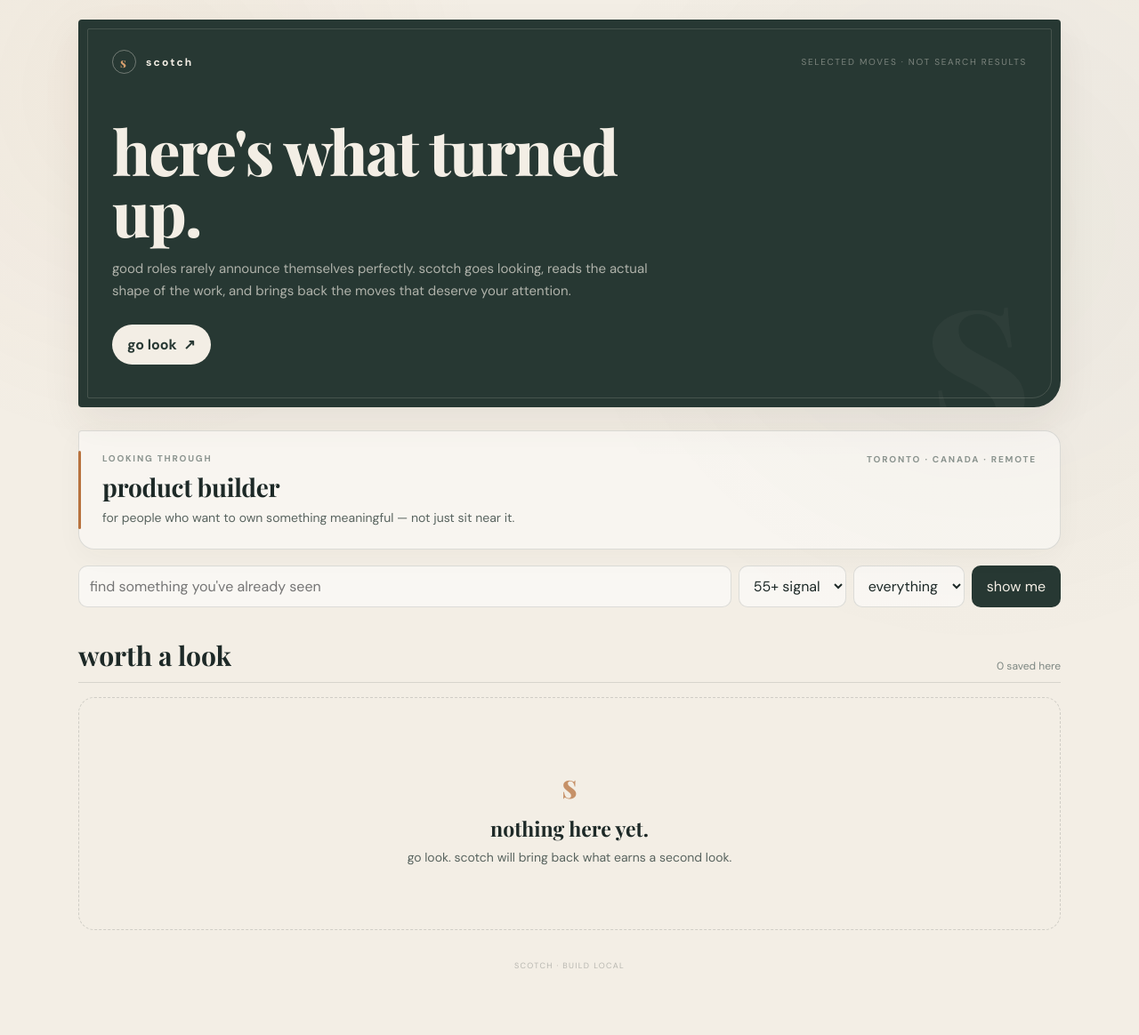
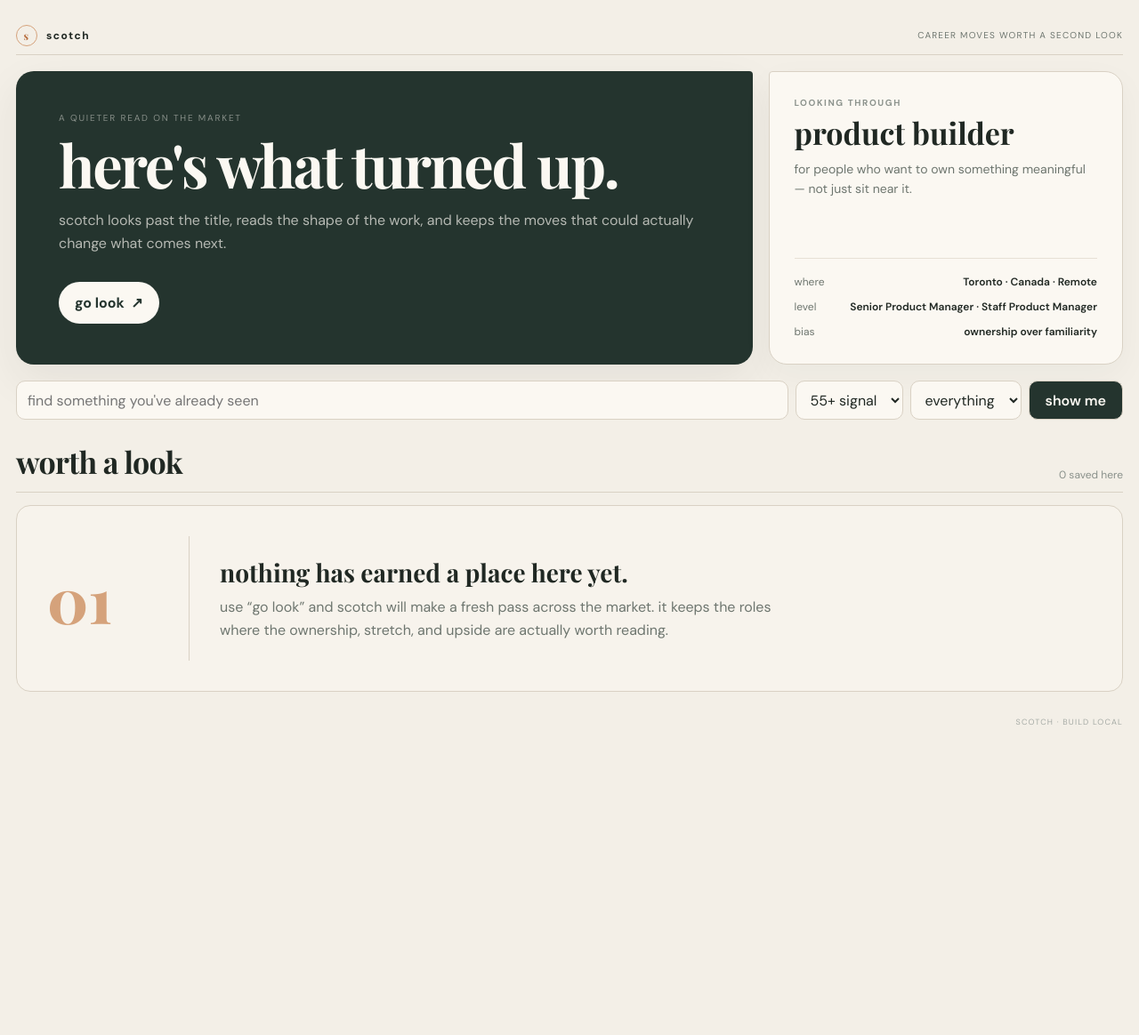
Before and after one commit to baburaokastylehai/scotch, a Flask app: page / in a window 1280 px wide. Shown: the whole page at 89% size. After the commit the page ends 815 px from the top, so only its background shows below. Run offline with Flask 3, Linux system fonts and the light colour scheme; data that the repository does not hold is empty.

Commit message:
design: rebuild Scotch around a wider editorial field guide

```diff
--- a/templates/index.html
+++ b/templates/index.html
@@ -7,119 +7,130 @@
   <style>
     @import url('https://fonts.googleapis.com/css2?family=DM+Sans:wght@400;500;600;700&family=Playfair+Display:wght@700;800&display=swap');
     :root{
-      --paper:#f3eee5;
-      --paper-2:#e9e0d3;
-      --ink:#1d2927;
-      --ink-soft:#59645f;
-      --peat:#273833;
-      --peat-2:#344b43;
-      --amber:#b8733f;
-      --amber-dark:#8f552f;
-      --moss:#73806c;
-      --line:rgba(29,41,39,.13);
-      --white:rgba(255,255,255,.62);
-      --shadow:0 18px 45px rgba(55,43,31,.07);
+      --bone:#f3efe7;
+      --paper:#fbf8f2;
+      --ink:#202823;
+      --muted:#6e766f;
+      --forest:#24342e;
+      --forest-2:#31463d;
+      --amber:#b76f3f;
+      --amber-soft:#d5a27b;
+      --line:#d9d1c4;
+      --line-soft:#e7e0d5;
+      --shadow:0 18px 50px rgba(38,45,40,.07);
     }
     *{box-sizing:border-box}
-    html{background:var(--paper)}
-    body{margin:0;color:var(--ink);font-family:"DM Sans",sans-serif;background:
-      radial-gradient(circle at 12% 9%,rgba(184,115,63,.055),transparent 25rem),
-      radial-gradient(circle at 86% 22%,rgba(39,56,51,.045),transparent 30rem),
-      var(--paper)}
+    html{background:var(--bone)}
+    body{margin:0;background:var(--bone);color:var(--ink);font-family:"DM Sans",sans-serif}
     button,input,select{font:inherit}
     button{cursor:pointer}
-    .shell{max-width:1160px;margin:0 auto;padding:22px 28px 72px}
+    .page{width:min(1480px,calc(100% - 36px));margin:18px auto 56px}
 
-    .masthead{position:relative;background:var(--peat);color:var(--paper);border-radius:4px 4px 30px 4px;overflow:hidden;padding:34px 38px 38px;margin-bottom:26px;box-shadow:var(--shadow)}
-    .masthead:before{content:"";position:absolute;inset:10px;border:1px solid rgba(243,238,229,.15);border-radius:2px 2px 22px 2px;pointer-events:none}
-    .masthead:after{content:"S";position:absolute;right:38px;bottom:-44px;font:800 190px/1 "Playfair Display",serif;color:rgba(243,238,229,.035);transform:rotate(-7deg)}
-    .brand-row{display:flex;align-items:center;justify-content:space-between;gap:16px;position:relative;z-index:1}
-    .brand{display:flex;align-items:center;gap:11px;text-transform:lowercase;letter-spacing:.18em;font-size:12px;font-weight:700}
-    .brand-mark{width:27px;height:27px;border:1px solid rgba(243,238,229,.36);border-radius:50%;display:grid;place-items:center;font:700 15px "Playfair Display",serif;color:#d8a06e}
-    .edition{font-size:10px;letter-spacing:.17em;text-transform:uppercase;color:rgba(243,238,229,.42)}
-    .hero-copy{position:relative;z-index:1;max-width:760px;padding:52px 0 10px}
+    .topbar{height:44px;display:flex;align-items:center;justify-content:space-between;border-bottom:1px solid var(--line);margin-bottom:18px;color:var(--muted);font-size:12px}
+    .wordmark{display:flex;align-items:center;gap:10px;color:var(--ink);font-weight:700;letter-spacing:.12em;text-transform:lowercase}
+    .seal{width:24px;height:24px;border:1px solid var(--amber-soft);border-radius:50%;display:grid;place-items:center;color:var(--amber);font-family:"Playfair Display"}
+    .topnote{letter-spacing:.12em;text-transform:uppercase;font-size:10px}
+
+    .hero{display:grid;grid-template-columns:minmax(0,1.35fr) minmax(330px,.65fr);gap:18px;min-height:330px;margin-bottom:18px}
+    .hero-main{background:var(--forest);color:var(--paper);padding:46px 48px;border-radius:20px 4px 20px 20px;display:flex;flex-direction:column;justify-content:space-between;box-shadow:var(--shadow)}
+    .hero-kicker{font-size:10px;letter-spacing:.18em;text-transform:uppercase;color:rgba(251,248,242,.46)}
     h1,h2,h3{font-family:"Playfair Display",serif}
-    h1{font-size:clamp(42px,6vw,70px);line-height:.98;letter-spacing:-.025em;margin:0 0 18px;font-weight:800;max-width:670px}
-    .hero-copy p{max-width:640px;font-size:15px;line-height:1.65;color:rgba(243,238,229,.67);margin:0 0 25px}
-    .hero-actions{display:flex;align-items:center;gap:10px;flex-wrap:wrap}
-    .hero-actions form{display:flex;gap:8px;flex-wrap:wrap}
-    .btn{border:1px solid transparent;border-radius:999px;padding:11px 16px;transition:.18s ease}
-    .btn-primary{background:var(--paper);color:var(--peat);font-weight:700}
-    .btn-primary:hover{transform:translateY(-1px);background:#fffaf1}
-    .btn-quiet{background:transparent;color:var(--paper);border-color:rgba(243,238,229,.23)}
-    .lens-input{background:rgba(243,238,229,.08);color:var(--paper);border:1px solid rgba(243,238,229,.2);border-radius:999px;padding:11px 14px;min-width:145px;outline:none}
-    .lens-input::placeholder{color:rgba(243,238,229,.4)}
+    h1{font-size:clamp(46px,5.2vw,76px);line-height:.96;letter-spacing:-.035em;margin:14px 0 18px;max-width:780px}
+    .hero-copy{max-width:720px;color:rgba(251,248,242,.68);font-size:16px;line-height:1.65;margin:0}
+    .hero-actions{display:flex;align-items:center;gap:10px;flex-wrap:wrap;margin-top:28px}
+    .hero-actions form{display:flex;gap:8px;flex-wrap:wrap;align-items:center}
+    .btn{border:1px solid transparent;border-radius:999px;padding:12px 17px}
+    .btn-primary{background:var(--paper);color:var(--forest);font-weight:700}
+    .btn-quiet{background:transparent;color:var(--paper);border-color:rgba(251,248,242,.26)}
+    .lens-input{border:1px solid rgba(251,248,242,.22);background:rgba(255,255,255,.04);color:var(--paper);border-radius:999px;padding:12px 14px;min-width:160px;outline:none}
+    .lens-input::placeholder{color:rgba(251,248,242,.38)}
 
-    .flash{margin:0 0 18px;padding:12px 15px;border:1px solid rgba(184,115,63,.24);background:rgba(255,255,255,.42);border-radius:10px;font-size:13px}
-    .lens{position:relative;background:rgba(255,255,255,.43);border:1px solid var(--line);border-radius:4px 18px 18px 18px;padding:24px 26px;margin-bottom:18px;display:grid;grid-template-columns:1fr auto;gap:24px;box-shadow:0 8px 30px rgba(55,43,31,.035)}
-    .lens:before{content:"";position:absolute;left:-1px;top:22px;bottom:22px;width:3px;background:var(--amber);border-radius:3px}
-    .kicker{font-size:10px;text-transform:uppercase;letter-spacing:.18em;color:#8a938e;font-weight:700}
-    .lens h2{font-size:28px;margin:7px 0 6px;letter-spacing:-.01em}
-    .lens p{margin:0;color:var(--ink-soft);font-size:14px;line-height:1.55}
-    .private-dot{color:var(--moss);font:600 11px "DM Sans",sans-serif;letter-spacing:.08em;text-transform:uppercase;margin-left:8px}
-    .geo{text-align:right;max-width:310px;line-height:1.55}
+    .lens-panel{background:var(--paper);border:1px solid var(--line);border-radius:4px 20px 20px 20px;padding:28px;display:flex;flex-direction:column;justify-content:space-between;box-shadow:0 12px 36px rgba(38,45,40,.04)}
+    .label{font-size:10px;letter-spacing:.16em;text-transform:uppercase;color:#8c938d;font-weight:700}
+    .lens-panel h2{font-size:34px;line-height:1.02;margin:10px 0 12px}
+    .private-dot{display:inline-block;margin-left:8px;color:var(--amber);font:700 10px "DM Sans";letter-spacing:.08em;text-transform:uppercase}
+    .lens-panel p{margin:0;color:var(--muted);font-size:14px;line-height:1.6}
+    .lens-meta{border-top:1px solid var(--line-soft);padding-top:18px;margin-top:24px;display:grid;gap:12px}
+    .meta-row{display:flex;justify-content:space-between;gap:18px;font-size:12px;color:var(--muted)}
+    .meta-row b{color:var(--ink);font-weight:600;text-align:right}
 
-    .toolbar{display:grid;grid-template-columns:1fr auto auto auto;gap:8px;margin:16px 0 34px}
-    .toolbar input,.toolbar select,.toolbar button{border:1px solid var(--line);background:rgba(255,255,255,.52);color:var(--ink);border-radius:10px;padding:11px 12px}
-    .toolbar input{min-width:0}
-    .toolbar button{background:var(--peat);color:var(--paper);padding-inline:16px}
+    .flash{margin:0 0 16px;background:#fffaf4;border:1px solid #e7d6c6;border-radius:12px;padding:12px 14px;color:#6d4c35;font-size:13px}
 
-    .section-head{display:flex;align-items:end;justify-content:space-between;border-bottom:1px solid var(--line);padding-bottom:10px;margin-bottom:16px}
-    .section-head h2{font-size:30px;margin:0}
-    .section-head p{margin:0;color:#7d8782;font-size:12px}
-    .stack{display:grid;gap:13px}
-    .empty{padding:72px 24px;text-align:center;border:1px dashed rgba(29,41,39,.16);border-radius:18px;color:var(--ink-soft)}
-    .empty-mark{font:700 38px "Playfair Display",serif;color:var(--amber);opacity:.75;margin-bottom:8px}
-    .empty h3{font-size:23px;margin:0 0 8px;color:var(--ink)}
-    .empty p{margin:0;font-size:14px}
+    .controlbar{display:grid;grid-template-columns:minmax(260px,1fr) auto auto auto;gap:8px;align-items:center;margin:4px 0 24px}
+    .controlbar input,.controlbar select,.controlbar button{height:44px;border:1px solid var(--line);background:var(--paper);color:var(--ink);border-radius:10px;padding:0 12px}
+    .controlbar button{background:var(--forest);color:var(--paper);padding:0 18px;font-weight:600}
 
-    .card{position:relative;background:rgba(255,255,255,.57);border:1px solid var(--line);border-radius:4px 18px 18px 18px;padding:24px 26px 22px;box-shadow:0 8px 30px rgba(55,43,31,.035)}
-    .card-top{display:grid;grid-template-columns:1fr auto;gap:18px;align-items:start}
-    .company{font-size:10px;text-transform:uppercase;letter-spacing:.16em;color:var(--amber-dark);font-weight:700}
-    .card h3{font-size:28px;line-height:1.08;margin:7px 0 12px;letter-spacing:-.015em;max-width:760px}
-    .signal{min-width:66px;border-left:1px solid var(--line);padding-left:15px;text-align:center}
-    .signal strong{display:block;font:800 30px/1 "Playfair Display",serif;color:var(--peat)}
-    .signal small{font-size:9px;text-transform:uppercase;letter-spacing:.14em;color:#929a95}
+    .section-head{display:flex;align-items:end;justify-content:space-between;border-bottom:1px solid var(--line);padding-bottom:11px;margin-bottom:14px}
+    .section-head h2{font-size:34px;margin:0;letter-spacing:-.02em}
+    .section-head p{margin:0;color:#8a918b;font-size:12px}
+
+    .stack{display:grid;gap:14px}
+    .empty{min-height:210px;background:rgba(251,248,242,.44);border:1px solid var(--line);border-radius:16px;padding:34px;display:grid;grid-template-columns:160px 1fr;align-items:center}
+    .empty-index{font:800 70px/1 "Playfair Display";color:var(--amber-soft);border-right:1px solid var(--line);height:100%;display:flex;align-items:center}
+    .empty-copy{padding-left:34px;max-width:680px}
+    .empty h3{font-size:28px;margin:0 0 8px}
+    .empty p{margin:0;color:var(--muted);line-height:1.6}
+
+    .card{background:var(--paper);border:1px solid var(--line);border-radius:4px 18px 18px 18px;box-shadow:0 10px 32px rgba(38,45,40,.035);padding:26px 28px}
+    .card-top{display:grid;grid-template-columns:minmax(0,1fr) 100px;gap:26px;align-items:start}
+    .company{font-size:10px;text-transform:uppercase;letter-spacing:.16em;color:var(--amber);font-weight:700}
+    .card h3{font-size:34px;line-height:1.04;letter-spacing:-.02em;margin:7px 0 12px;max-width:960px}
     .chips{display:flex;gap:6px;flex-wrap:wrap}
-    .chip{font-size:10px;border:1px solid rgba(29,41,39,.09);padding:5px 8px;border-radius:999px;background:rgba(243,238,229,.7);color:#626d67}
-    .recommendation{color:var(--peat);font-weight:700;border-color:rgba(39,56,51,.2)}
+    .chip{font-size:10px;border:1px solid var(--line-soft);padding:6px 9px;border-radius:999px;background:#f6f2eb;color:#687069}
+    .recommendation{color:var(--forest);border-color:#c8d0cb;font-weight:700}
+    .signal{border-left:1px solid var(--line);padding-left:18px;text-align:center;min-height:70px}
+    .signal strong{display:block;font:800 38px/1 "Playfair Display";color:var(--forest)}
+    .signal small{font-size:9px;letter-spacing:.12em;text-transform:uppercase;color:#919791}
 
-    .reading{display:grid;grid-template-columns:minmax(0,1.7fr) minmax(230px,.8fr);gap:28px;margin-top:22px;padding-top:19px;border-top:1px solid var(--line)}
-    .notes{display:grid;gap:11px}
-    .note{font-size:13px;line-height:1.58;color:var(--ink-soft)}
-    .note b{color:var(--ink);font-weight:700}
-    .watch{border-left:2px solid rgba(184,115,63,.55);padding-left:12px}
-    .scores{display:grid;grid-template-columns:repeat(2,1fr);gap:1px;background:var(--line);border:1px solid var(--line);border-radius:12px;overflow:hidden;align-self:start}
-    .score-cell{background:rgba(243,238,229,.92);padding:9px 11px}
-    .score-cell b{display:block;font-size:14px;color:var(--peat)}
-    .score-cell small{font-size:9px;text-transform:uppercase;letter-spacing:.08em;color:#89928d}
+    .reading{display:grid;grid-template-columns:minmax(0,1.55fr) minmax(300px,.75fr);gap:34px;margin-top:24px;padding-top:22px;border-top:1px solid var(--line-soft)}
+    .notes{display:grid;grid-template-columns:1fr 1fr;gap:18px 24px}
+    .note{font-size:13px;line-height:1.6;color:var(--muted)}
+    .note b{display:block;color:var(--ink);font-size:11px;text-transform:uppercase;letter-spacing:.09em;margin-bottom:4px}
+    .watch{grid-column:1/-1;border-left:3px solid var(--amber-soft);padding-left:14px}
+    .scores{display:grid;grid-template-columns:1fr 1fr;border:1px solid var(--line-soft);border-radius:12px;overflow:hidden;background:var(--line-soft);gap:1px;align-self:start}
+    .score-cell{background:#f7f3ec;padding:12px}
+    .score-cell b{display:block;font-size:16px;color:var(--forest)}
+    .score-cell small{font-size:9px;letter-spacing:.08em;text-transform:uppercase;color:#8a918b}
+    .card-foot{display:flex;align-items:center;justify-content:space-between;gap:14px;border-top:1px solid var(--line-soft);margin-top:22px;padding-top:15px}
+    .role-link{color:var(--amber);font-weight:700;text-decoration:none;font-size:13px}
+    .state-form{display:flex;gap:6px}
+    .state-form select,.state-form button{height:36px;border:1px solid var(--line);background:transparent;border-radius:9px;padding:0 9px;color:var(--ink)}
+    .state-form button{background:var(--forest);color:var(--paper)}
 
-    .card-foot{display:flex;justify-content:space-between;align-items:center;gap:12px;margin-top:20px;padding-top:14px;border-top:1px solid var(--line)}
-    .role-link{color:var(--amber-dark);font-weight:700;text-decoration:none;font-size:13px}
-    .state-form{display:flex;gap:6px}
-    .state-form select,.state-form button{border:1px solid var(--line);background:transparent;border-radius:9px;padding:8px 9px;color:var(--ink)}
-    .state-form button{background:var(--peat);color:var(--paper)}
-    .build{margin-top:34px;text-align:center;font-size:9px;letter-spacing:.15em;text-transform:uppercase;color:rgba(29,41,39,.28)}
+    .build{text-align:right;margin-top:28px;font-size:9px;letter-spacing:.13em;text-transform:uppercase;color:#a5aaa5}
 
-    @media(max-width:760px){
-      .shell{padding:14px 14px 52px}.masthead{padding:26px 22px 30px}.hero-copy{padding-top:40px}.edition{display:none}
-      .lens{grid-template-columns:1fr}.geo{text-align:left}.toolbar{grid-template-columns:1fr 1fr}.toolbar input{grid-column:1/-1}
-      .reading{grid-template-columns:1fr}.card{padding:20px}.card h3{font-size:24px}.card-foot{align-items:flex-start;flex-direction:column}.state-form{width:100%}.state-form select{flex:1}
+    .looking{display:none;align-items:center;gap:8px;font-size:12px;color:rgba(251,248,242,.68)}
+    .looking.show{display:flex}
+    .dot{width:7px;height:7px;border-radius:50%;background:var(--amber-soft);animation:pulse 1s infinite alternate}
+    @keyframes pulse{from{opacity:.35;transform:scale(.85)}to{opacity:1;transform:scale(1.05)}}
+
+    @media(max-width:980px){
+      .page{width:min(100% - 24px,980px);margin-top:12px}.hero{grid-template-columns:1fr}.hero-main{padding:38px 34px}.lens-panel{padding:24px}.reading{grid-template-columns:1fr}.controlbar{grid-template-columns:1fr 1fr}.controlbar input{grid-column:1/-1}.controlbar button{grid-column:2}.empty{grid-template-columns:100px 1fr}.empty-index{font-size:52px}.notes{grid-template-columns:1fr}
+    }
+    @media(max-width:640px){
+      .page{width:calc(100% - 20px);margin:10px auto 36px}.topnote{display:none}.hero-main{padding:30px 22px;border-radius:16px 4px 16px 16px}h1{font-size:44px}.lens-panel{padding:22px}.controlbar{grid-template-columns:1fr}.controlbar input,.controlbar button{grid-column:auto}.empty{grid-template-columns:1fr;padding:26px}.empty-index{border-right:0;border-bottom:1px solid var(--line);padding-bottom:14px;height:auto}.empty-copy{padding:18px 0 0}.card{padding:22px 20px}.card-top{grid-template-columns:1fr}.signal{border-left:0;border-top:1px solid var(--line);padding:14px 0 0;text-align:left}.card h3{font-size:28px}.card-foot{align-items:flex-start;flex-direction:column}.state-form{width:100%}.state-form select{flex:1}
     }
   </style>
 </head>
 <body>
-<main class="shell">
-  <header class="masthead">
-    <div class="brand-row">
-      <div class="brand"><span class="brand-mark">s</span><span>scotch</span></div>
-      <div class="edition">selected moves · not search results</div>
-    </div>
-    <div class="hero-copy">
-      <h1>here's what turned up.</h1>
-      <p>good roles rarely announce themselves perfectly. scotch goes looking, reads the actual shape of the work, and brings back the moves that deserve your attention.</p>
+<main class="page">
+  <div class="topbar">
+    <div class="wordmark"><span class="seal">s</span><span>scotch</span></div>
+    <div class="topnote">career moves worth a second look</div>
+  </div>
+
+  <section class="hero">
+    <div class="hero-main">
+      <div>
+        <div class="hero-kicker">a quieter read on the market</div>
+        <h1>here's what turned up.</h1>
+        <p class="hero-copy">scotch looks past the title, reads the shape of the work, and keeps the moves that could actually change what comes next.</p>
+      </div>
       <div class="hero-actions">
-        <form method="post" action="/look"><button class="btn btn-primary">go look&nbsp; ↗</button></form>
+        <form id="look-form" method="post" action="/look">
+          <button id="look-button" class="btn btn-primary">go look&nbsp; ↗</button>
+          <span id="looking" class="looking"><span class="dot"></span>reading the market…</span>
+        </form>
         {% if private %}
           <form method="post" action="/">
             <input type="hidden" name="lens_action" value="lock">
@@ -134,20 +145,24 @@
         {% endif %}
       </div>
     </div>
-  </header>
+
+    <aside class="lens-panel">
+      <div>
+        <div class="label">looking through</div>
+        <h2>{{lens.label}}{% if private %}<span class="private-dot">private</span>{% endif %}</h2>
+        <p>{{lens.headline}}</p>
+      </div>
+      <div class="lens-meta">
+        <div class="meta-row"><span>where</span><b>{{lens.geography|join(" · ")}}</b></div>
+        <div class="meta-row"><span>level</span><b>{{lens.target_levels[:2]|join(" · ")}}</b></div>
+        <div class="meta-row"><span>bias</span><b>ownership over familiarity</b></div>
+      </div>
+    </aside>
+  </section>
 
   {% with msgs=get_flashed_messages() %}{% for m in msgs %}<div class="flash">{{m}}</div>{% endfor %}{% endwith %}
 
-  <section class="lens">
-    <div>
-      <div class="kicker">looking through</div>
-      <h2>{{lens.label}}{% if private %}<span class="private-dot">private</span>{% endif %}</h2>
-      <p>{{lens.headline}}</p>
-    </div>
-    <div class="kicker geo">{{lens.geography|join(" · ")}}</div>
-  </section>
-
-  <form class="toolbar" method="get">
+  <form class="controlbar" method="get">
     <input name="q" value="{{request.args.get('q','')}}" placeholder="find something you've already seen">
     <select name="min_score">{% for n in [45,55,65,75,85] %}<option value="{{n}}" {% if request.args.get('min_score','55')|int==n %}selected{% endif %}>{{n}}+ signal</option>{% endfor %}</select>
     <select name="state"><option value="">everything</option>{% for s in ['New','Pursue','Inspect','Maybe','Applied','Pass'] %}<option {% if request.args.get('state')==s %}selected{% endif %}>{{s}}</option>{% endfor %}</select>
@@ -157,7 +172,10 @@
   <div class="section-head"><h2>worth a look</h2><p>{{items|length}} saved here</p></div>
   <section class="stack">
     {% if not items %}
-      <div class="empty"><div class="empty-mark">s</div><h3>nothing here yet.</h3><p>go look. scotch will bring back what earns a second look.</p></div>
+      <div class="empty">
+        <div class="empty-index">01</div>
+        <div class="empty-copy"><h3>nothing has earned a place here yet.</h3><p>use “go look” and scotch will make a fresh pass across the market. it keeps the roles where the ownership, stretch, and upside are actually worth reading.</p></div>
+      </div>
     {% endif %}
 
     {% for x in items %}
@@ -178,10 +196,10 @@
 
         <div class="reading">
           <div class="notes">
-            <div class="note"><b>why this</b> — {{x.why_this}}</div>
-            <div class="note"><b>what you'd own</b> — {{x.what_you_own}}</div>
-            <div class="note"><b>what carries</b> — {{x.what_carries}}</div>
-            <div class="note watch"><b>what to watch</b> — {{x.critique}}</div>
+            <div class="note"><b>why this</b>{{x.why_this}}</div>
+            <div class="note"><b>what you'd own</b>{{x.what_you_own}}</div>
+            <div class="note"><b>what carries</b>{{x.what_carries}}</div>
+            <div class="note watch"><b>what to watch</b>{{x.critique}}</div>
           </div>
           <div class="scores">
             <div class="score-cell"><b>{{x.ownership}}</b><small>ownership</small></div>
@@ -194,7 +212,7 @@
         </div>
 
         <div class="card-foot">
-          <a class="role-link" href="{{x.url}}" target="_blank" rel="noopener">see the role ↗</a>
+          <a class="role-link" href="{{x.url}}" target="_blank" rel="noopener">see the role →</a>
           <form class="state-form" method="post" action="/state/{{x.id}}">
             <select name="state">{% for s in ['New','Pursue','Inspect','Maybe','Applied','Pass'] %}<option {% if x.state==s %}selected{% endif %}>{{s}}</option>{% endfor %}</select>
             <button>save</button>
@@ -203,7 +221,17 @@
       </article>
     {% endfor %}
   </section>
+
   <div class="build">scotch · build {{build}}</div>
 </main>
+<script>
+  const form=document.getElementById('look-form');
+  if(form){form.addEventListener('submit',()=>{
+    const b=document.getElementById('look-button');
+    const l=document.getElementById('looking');
+    if(b){b.disabled=true;b.textContent='looking…';}
+    if(l){l.classList.add('show');}
+  });}
+</script>
 </body>
 </html>
```
